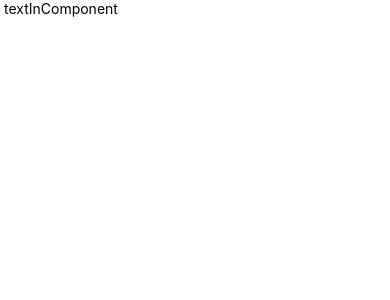
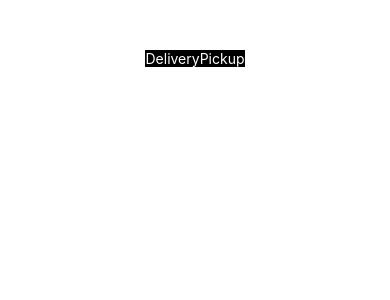
Before and after one commit to ManpritCode/UberFood, a React Native app: screen / in a window 390 px wide. Shown: the top 300 px of the page. Built offline with nearby package versions, Linux system fonts and the light colour scheme.

Commit message:
headertab making

```diff
--- a/Components/HeaderTab.js
+++ b/Components/HeaderTab.js
@@ -1,11 +1,26 @@
 import React from 'react'
-import { Text, View } from 'react-native'
+import { Text, TouchableOpacity, View } from 'react-native'
 
 export default function HeaderTab() {
 
     return (
-      <View>
-        <Text> textInComponent </Text>
+      <View style = {{
+        flexDirection:"row",
+        alignSelf:"center"
+      }}>
+      <HeaderButton text = "Delivery" />
+      <HeaderButton text = "Pickup"/>
       </View>
     )
   }
+  const HeaderButton = (props) => (
+  <View>
+    <TouchableOpacity style = {{
+      backgroundColor:"black",
+    }}>
+  <Text style = {{
+    color:"white",
+  }}>{props.text}</Text>
+  </TouchableOpacity>
+  </View>
+  );
--- a/screens/Home.js
+++ b/screens/Home.js
@@ -1,11 +1,12 @@
 import React  from 'react'
-import { Text, View } from 'react-native'
+import { SafeAreaView, Text, View } from 'react-native'
+import HeaderTab from '../Components/HeaderTab'
 
 export default function Home() {
 
     return (
-      <View>
-        <Text> textInComponent </Text>
-      </View>
+      <SafeAreaView style= {{marginTop:50}}>
+     < HeaderTab/>
+     </SafeAreaView>
     )
   }
```
